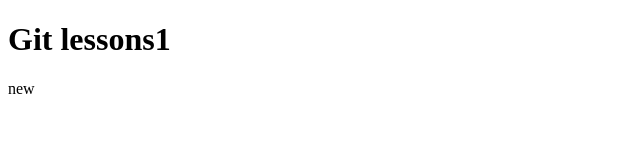
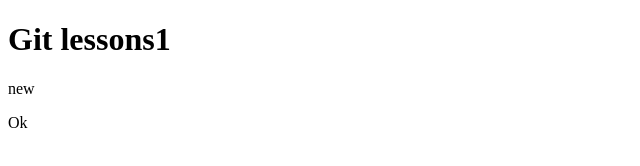
Before and after one commit to Conyakivets/site-tr, a plain HTML site: page index.html in a window 1280 px wide. Shown: the full height of the page, 0-640 px from the left. Drawn offline with Linux system fonts and the light colour scheme.

Commit message:
second commit

```diff
--- a/index.html
+++ b/index.html
@@ -7,5 +7,7 @@
   <body>
   <h1>Git lessons1</h1>
   <p>new</p>
+  <p>Ok
+  </p>
   </body>
   </html>
```
